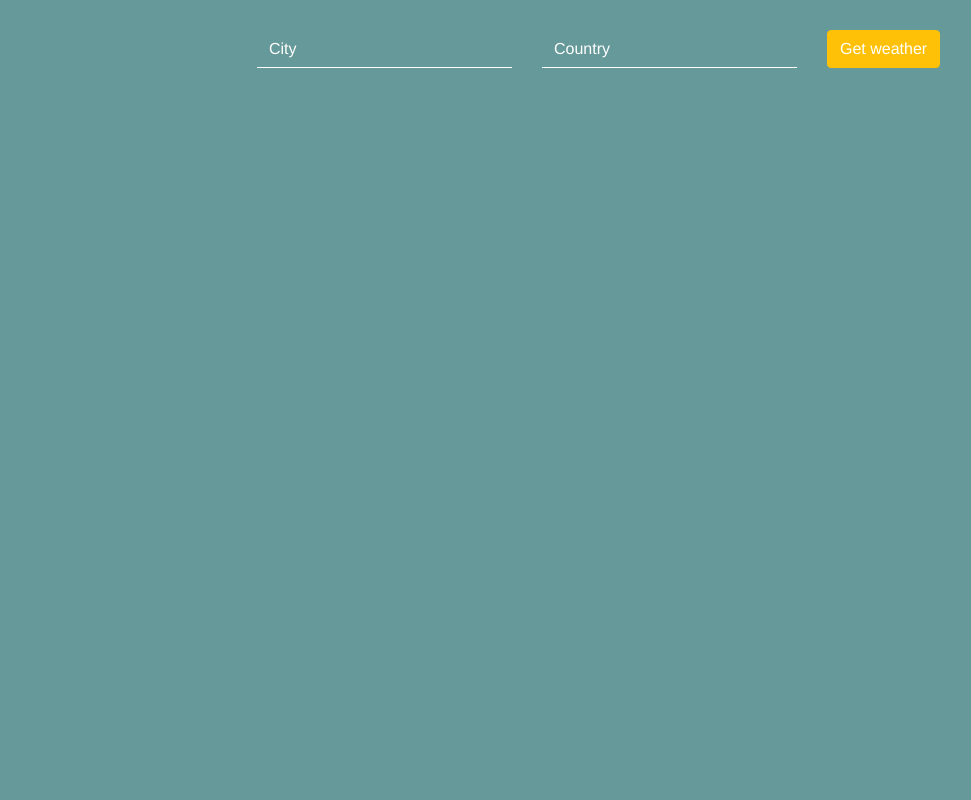
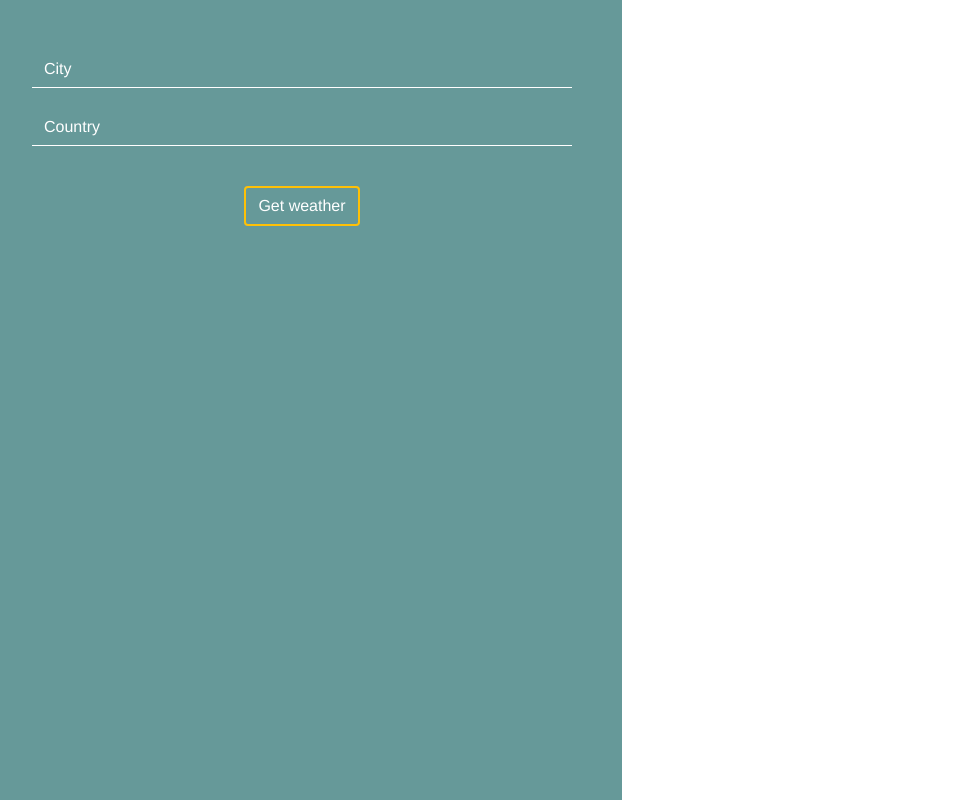
Before and after one commit to swati1707/weather-app, a React (Create React App) app: page / in a window 1280 px wide. Shown: the whole page, without its empty margins (18-989 px from the left). Built offline with nearby package versions, Linux system fonts and the light colour scheme.

Commit message:
UI changes

```diff
--- a/src/components/form.jsx
+++ b/src/components/form.jsx
@@ -5,17 +5,15 @@ const Form = props => {
         <div className="container">
             <div>{props.error ? error() : null}</div>
             <form onSubmit={props.loadWeather}>
-                <div className="row">
-                    <div className="col-md-3 offset-md-2">
+                    <div>
                         <input className="form-control" type="text" name="city" placeholder="City" autoComplete="off" />
                     </div>
-                    <div className="col-md-3">
+                    <div>
                         <input className="form-control" type="text" name="country" placeholder="Country" autoComplete="off" />
                     </div>
-                    <div className="col-md-3 mt-md-0 text-md-left">
+                    <div>
                         <button className="btn btn-warning">Get weather</button>
                     </div>
-                </div>
             </form>
         </div>
     );
--- a/src/components/weather.jsx
+++ b/src/components/weather.jsx
@@ -2,7 +2,7 @@ import React from 'react';
 
 const Weather = props => {
     return (
-      <div className="container">
+      <div className="container weather">
           <div className="cards pt-4">
               <h1>{props.city}</h1>
 
--- a/src/index.css
+++ b/src/index.css
@@ -2,11 +2,18 @@ body {
   margin: 0;
   padding: 0;
   font-family: sans-serif;
-  background-color: #669999;
   font-family: "Helvetica", Arial, sans-serif;
 }
+.App{
+  display:flex;
+}
+.container{
+  padding:0;
+}
 form{
-  margin-top:30px;
+  height:100vh;
+  background-color: #669999;
+  padding:50px;
 }
 input[type="text"]{
   margin-bottom:20px;
@@ -19,8 +26,18 @@ input[type="text"]{
 ::-webkit-input-placeholder{
   color:#fff !important;
 }
+form div{
+  text-align: center;
+}
 button{
   color:#fff !important;
+  margin-top:20px;
+  background-color: transparent !important;
+  border-width: 2px !important;
+}
+button:hover{
+  background-color: #ffc107 !important;
+  border:none;
 }
 input[type="text"]:focus{
   background-color: transparent;
@@ -31,5 +48,7 @@ input[type="text"]:focus{
 }
 .cards{
   text-align: center;
-  color:#fff;
 }
+.weather{
+  color:#669999;
+}
```
